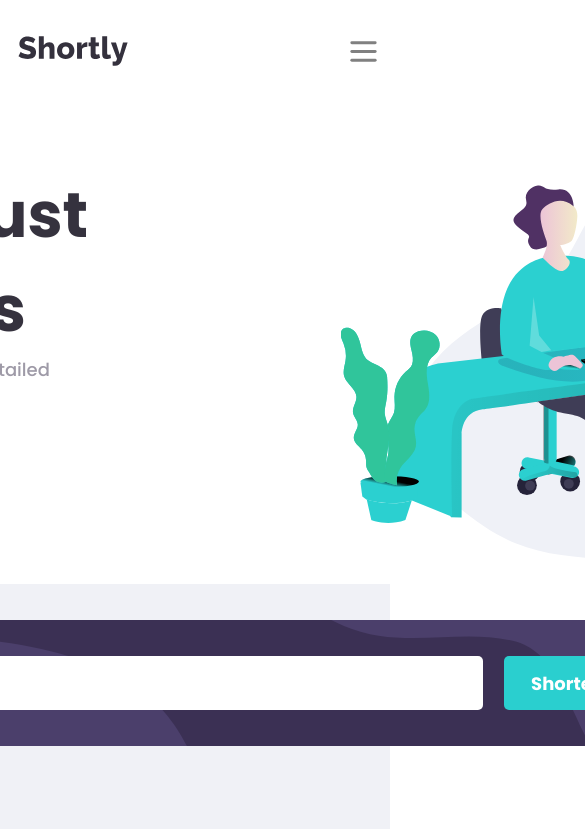
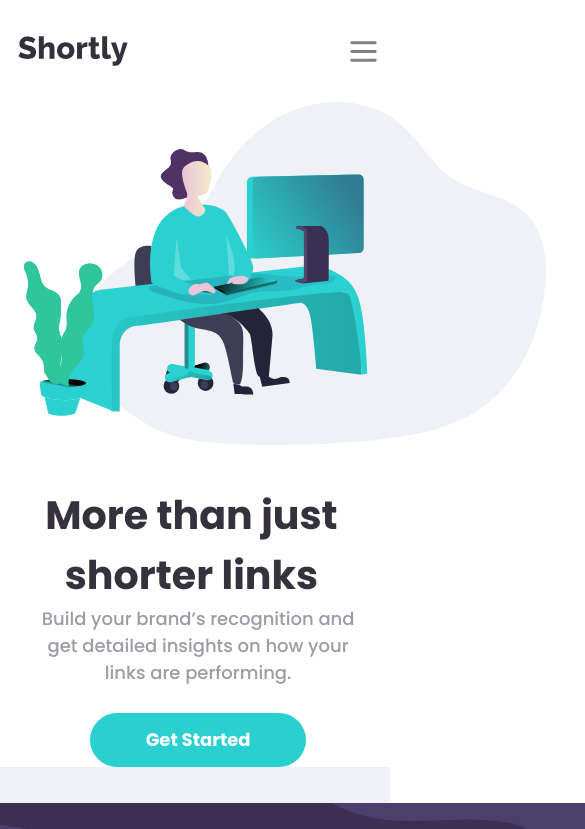
Before and after one commit to EuCaue/url-shortening-api, a React (Vite) app: page / in a window 390 px wide. Shown: the top 829 px of the page, 585 px wide, since content can reach past the window. Built offline with nearby package versions, Linux system fonts and the light colour scheme.

Commit message:
Middlepage responsive

```diff
--- a/package.json
+++ b/package.json
@@ -10,6 +10,7 @@
   },
   "dependencies": {
     "axios": "^0.27.2",
+    "babel-plugin-styled-components": "^2.0.7",
     "react": "^18.2.0",
     "react-dom": "^18.2.0",
     "react-icons": "^4.4.0",
@@ -33,6 +34,7 @@
     "eslint-plugin-react-hooks": "^4.6.0",
     "prettier": "^2.7.1",
     "typescript": "^4.6.4",
+    "typescript-styled-plugin": "^0.18.2",
     "vite": "^3.1.0"
   }
 }
--- a/src/components/Footer/styled.ts
+++ b/src/components/Footer/styled.ts
@@ -10,7 +10,6 @@ export const FooterContainer = styled.footer`
   padding-top: 4em;
   padding-bottom: 4em;
   position: relative;
-
   ul:nth-child(4) {
     h1 {
       margin-top: 2em;
@@ -73,7 +72,6 @@ export const FlexIcons = styled.div`
   }
 
   a {
-    -web
     height: 0%;
     width: 0%;
     :hover {
--- a/src/components/Header/index.tsx
+++ b/src/components/Header/index.tsx
@@ -1,4 +1,4 @@
-import React, { useState } from 'react';
+import { useState } from 'react';
 import {
   Container,
   NavBar,
--- a/src/components/Header/styled.ts
+++ b/src/components/Header/styled.ts
@@ -73,12 +73,12 @@ export const UlMobile = styled.ul<ShowNavMobile>`
   justify-content: center;
   text-align: center;
   flex-direction: column;
-  position: absolute;
+  position: fixed;
   width: 18em;
   height: 22em;
   border-radius: 12px;
   top: 5em;
-  left: calc(1vh);
+  left: calc(4vh);
   background-color: ${colors.darkViolet};
   animation: box 500ms linear;
   a {
--- a/src/components/MiddlePage/styled.ts
+++ b/src/components/MiddlePage/styled.ts
@@ -4,10 +4,9 @@ import styled from 'styled-components';
 import * as colors from '../../assets/styles/configColors/colors';
 
 export const Img = styled.img`
-  /* display: inline-block !important; */
   align-items: center;
   justify-content: center;
-  transform: scale(0.9);
+  /* transform: scale(0.9); */
   margin-left: 12em;
   margin-top: 2em;
 `;
@@ -17,7 +16,6 @@ export const H1 = styled.h1`
   align-items: center;
   justify-content: center;
   font-size: 3.5rem;
-  /* letter-spacing: -1px; */
   /* width: 90%; */
   width: 7.39em;
   color: ${colors.veryDarkBlue};
@@ -42,8 +40,6 @@ export const Link = styled.a`
   color: #fff !important;
   border-radius: 2em;
   padding: 0.5em 1.5em;
-  /* transform: translateY(1.5em); */
-  /* margin-top: 1.5em; */
   text-decoration: none;
   color: ${colors.grayishViolet};
   font-weight: 700;
@@ -56,21 +52,47 @@ export const WhiteHover = styled.span`
   border-radius: 2em;
   :hover {
     background-color: white;
+    transition: all 400ms ease-out;
     opacity: 50%;
-    transition: all 400ms ease-out;
   }
+`;
+export const Span = styled.span`
+  display: flex;
+  flex-direction: column;
+  margin-left: 15em;
 `;
 
 export const Container = styled.section`
   display: flex;
   align-items: center;
   justify-content: center;
-  /* transform: translateY(3.2em); */
+  @media screen and (max-width: 60em) and (min-width: 20em) {
+    flex-direction: column-reverse;
+    ${Img} {
+      margin-left: 10em;
+      /* margin-top: 1em; */
+      /* margin-right: 29.5em; */
+      width: 29em;
+    }
+    ${H1} {
+      /* width: 7.25em; */
+      font-size: 2.2rem;
+      margin-right: 7em;
+      text-align: center;
+      padding-top: 1em;
+    }
+
+    ${H2} {
+      width: 19em;
+      text-align: center;
+      margin-left: -1em;
+      font-size: 1rem;
+    }
+
+    ${Link} {
+      margin-left: 2.5em;
+      width: 12em;
+      height: 3em;
+    }
+  }
 `;
-
-export const Span = styled.span`
-  display: flex;
-  flex-direction: column;
-  /* transform: translateX(1.5em); */
-  margin-left: 15em;
-`;
```
Also changed, not shown: .eslintrc.cjs, 1 other file (tests, documents, lock files or other folders).
